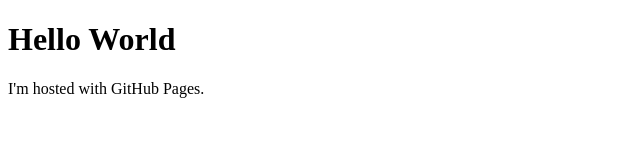
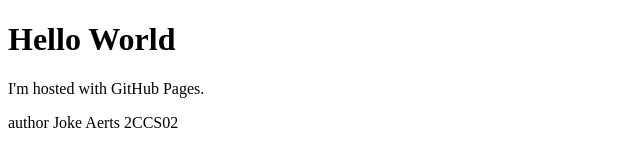
Before and after one commit to jk-aerts/jk-aerts.github.io, a plain HTML site: page index.html in a window 1280 px wide. Shown: the whole page, without its empty margins (0-640 px from the left). Drawn offline with Linux system fonts and the light colour scheme.

Commit message:
update index.html
author name joke

```diff
--- a/index.html
+++ b/index.html
@@ -3,5 +3,6 @@
 <body>
 <h1>Hello World</h1>
 <p>I'm hosted with GitHub Pages.</p>
+<p>author Joke Aerts 2CCS02</p>
 </body>
 </html>
```
